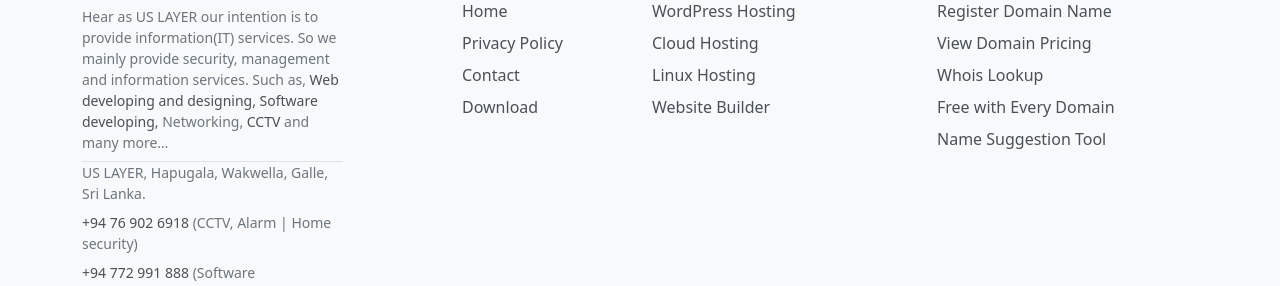
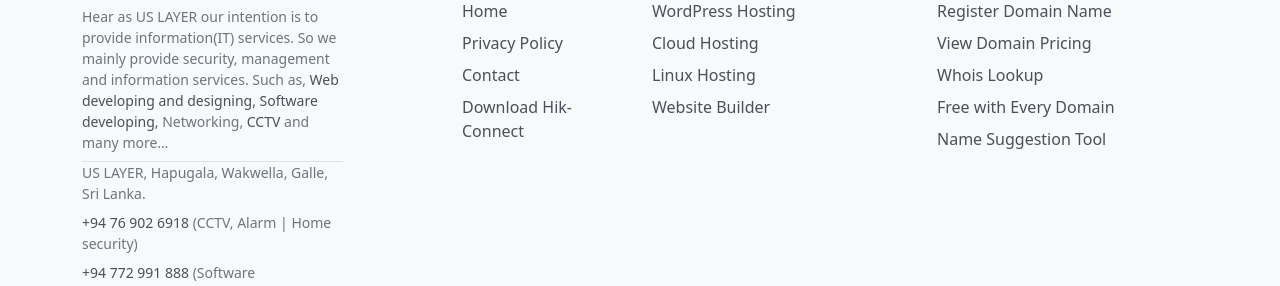
Before and after one commit to uslayer/uslayer.github.io, a Jekyll site: the page built from index.html, in a window 1280 px wide and 900 px high, scrolled down 2253 px. Shown: the part 427-713 px from the top of the window. Built offline with Jekyll 4.4.1, drawn with Linux system fonts in a browser that asks for light colours; the list of posts is cut into pages by our own code.

Commit message:
Update menus.yml

```diff
--- a/_data/menus.yml
+++ b/_data/menus.yml
@@ -27,6 +27,6 @@
 - title: Contact
   url: "/contact/"
 
-- title: Download
-  url: #
+- title: Download Hik-Connect
+  url: "/hik-connect/"
   external: true
```
